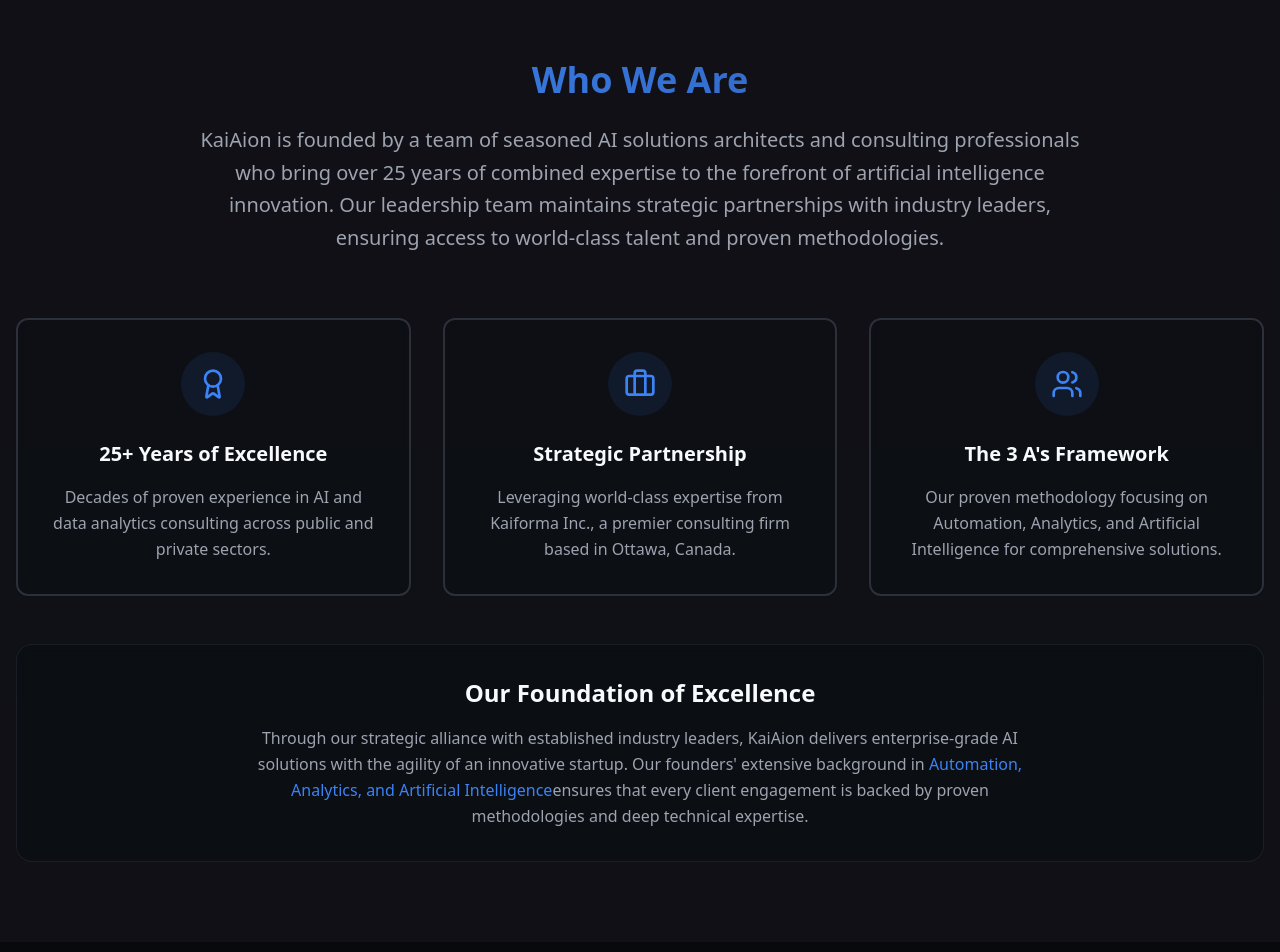
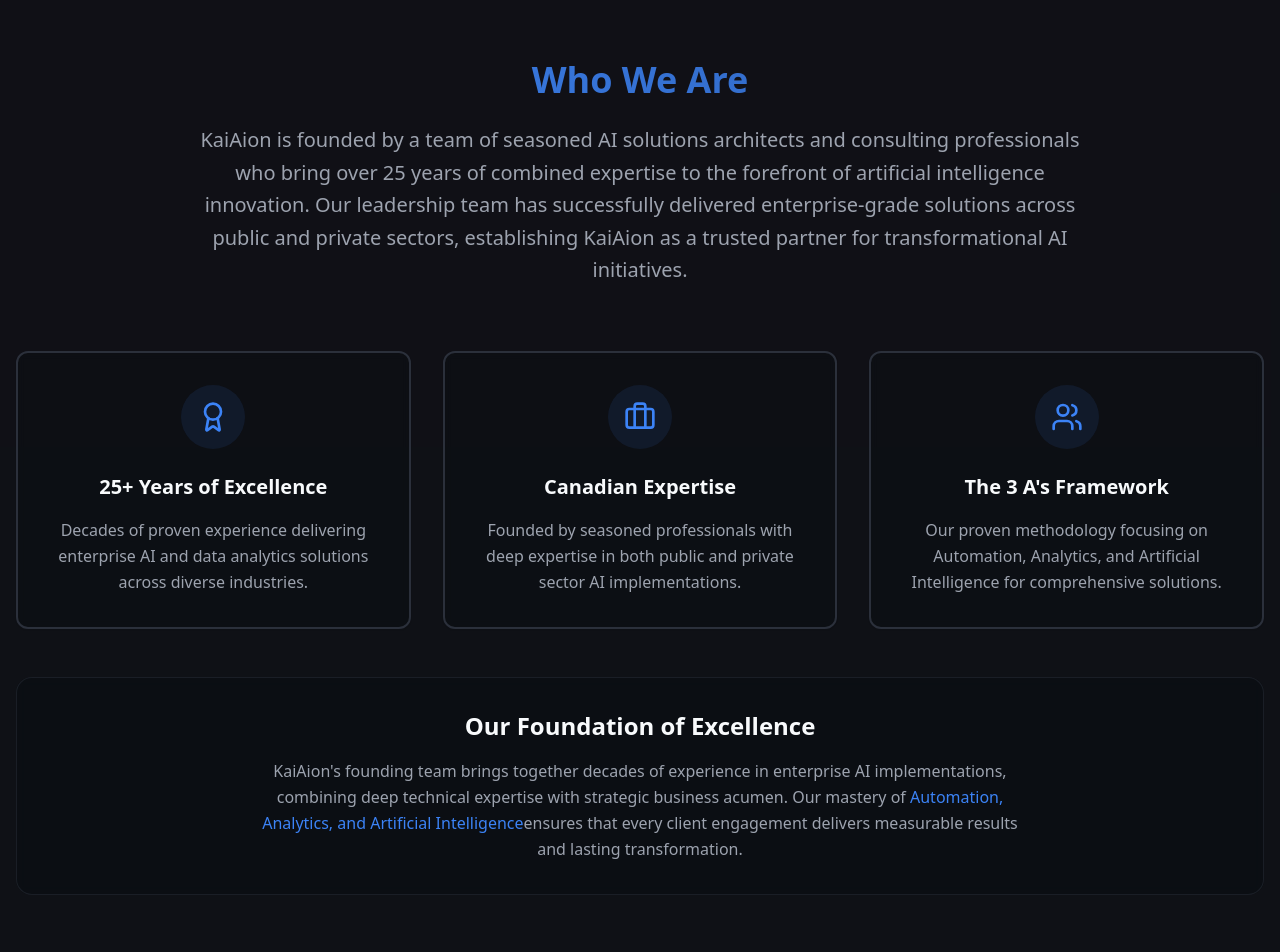
Before and after one commit to alishway/kai-aion-blueprint, a React (Vite) app: page / in a window 1280 px wide. Shown: the part 1840-2792 px from the top of the page. Built offline with nearby package versions, Linux system fonts and the light colour scheme.

Commit message:
Refine founder information
Remove explicit mention of Kaiforma Inc. to maintain focus on KaiAion, while still conveying the expertise of the founding team.

```diff
--- a/src/components/FoundersSection.tsx
+++ b/src/components/FoundersSection.tsx
@@ -5,12 +5,12 @@ const foundingPrinciples = [
   {
     icon: Award,
     title: "25+ Years of Excellence",
-    description: "Decades of proven experience in AI and data analytics consulting across public and private sectors."
+    description: "Decades of proven experience delivering enterprise AI and data analytics solutions across diverse industries."
   },
   {
     icon: Briefcase,
-    title: "Strategic Partnership",
-    description: "Leveraging world-class expertise from Kaiforma Inc., a premier consulting firm based in Ottawa, Canada."
+    title: "Canadian Expertise",
+    description: "Founded by seasoned professionals with deep expertise in both public and private sector AI implementations."
   },
   {
     icon: Users,
@@ -30,8 +30,8 @@ export const FoundersSection = () => {
           <p className="text-xl text-muted-foreground max-w-4xl mx-auto leading-relaxed">
             KaiAion is founded by a team of seasoned AI solutions architects and consulting professionals
             who bring over 25 years of combined expertise to the forefront of artificial intelligence innovation.
-            Our leadership team maintains strategic partnerships with industry leaders, ensuring access to
-            world-class talent and proven methodologies.
+            Our leadership team has successfully delivered enterprise-grade solutions across public and private sectors,
+            establishing KaiAion as a trusted partner for transformational AI initiatives.
           </p>
         </div>
 
@@ -53,10 +53,10 @@ export const FoundersSection = () => {
           <div className="text-center">
             <h3 className="text-2xl font-semibold mb-4">Our Foundation of Excellence</h3>
             <p className="text-muted-foreground max-w-3xl mx-auto leading-relaxed">
-              Through our strategic alliance with established industry leaders, KaiAion delivers enterprise-grade
-              AI solutions with the agility of an innovative startup. Our founders' extensive background in
+              KaiAion's founding team brings together decades of experience in enterprise AI implementations,
+              combining deep technical expertise with strategic business acumen. Our mastery of
               <span className="text-primary font-medium"> Automation, Analytics, and Artificial Intelligence</span>
-              ensures that every client engagement is backed by proven methodologies and deep technical expertise.
+              ensures that every client engagement delivers measurable results and lasting transformation.
             </p>
           </div>
         </div>
```
